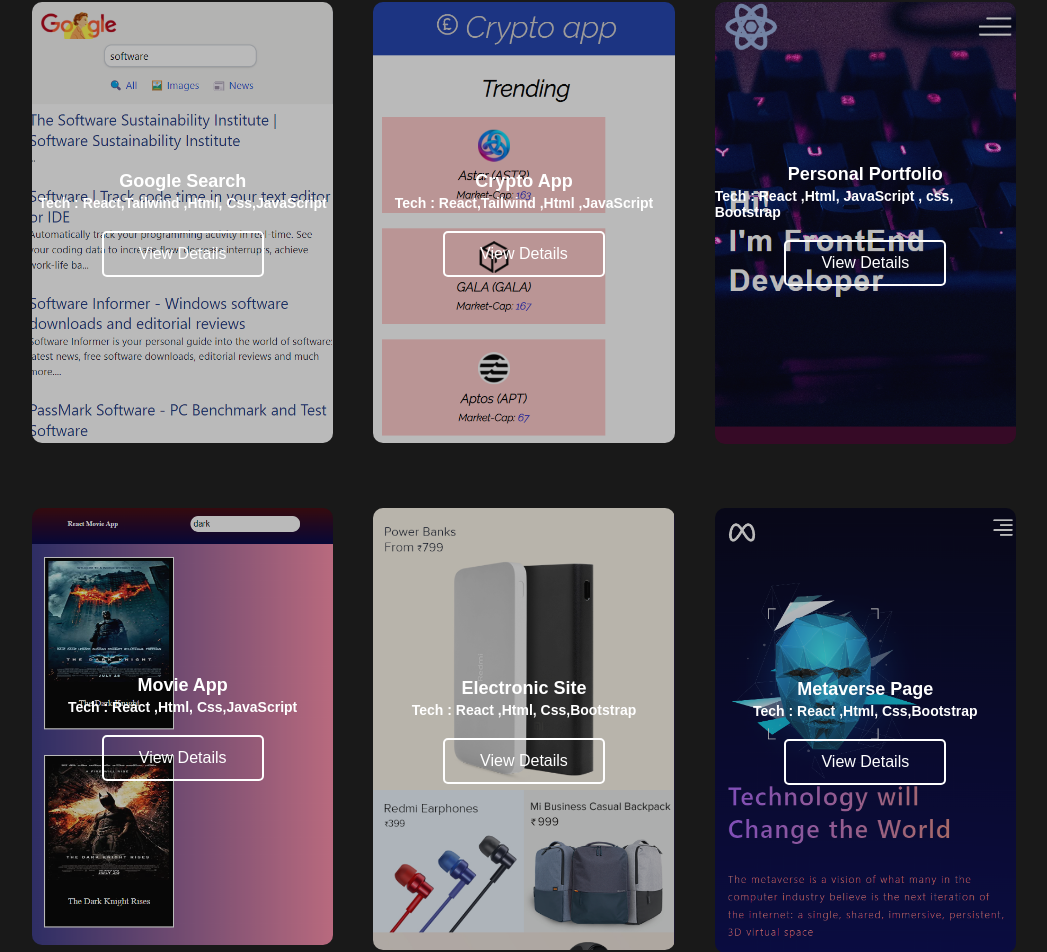
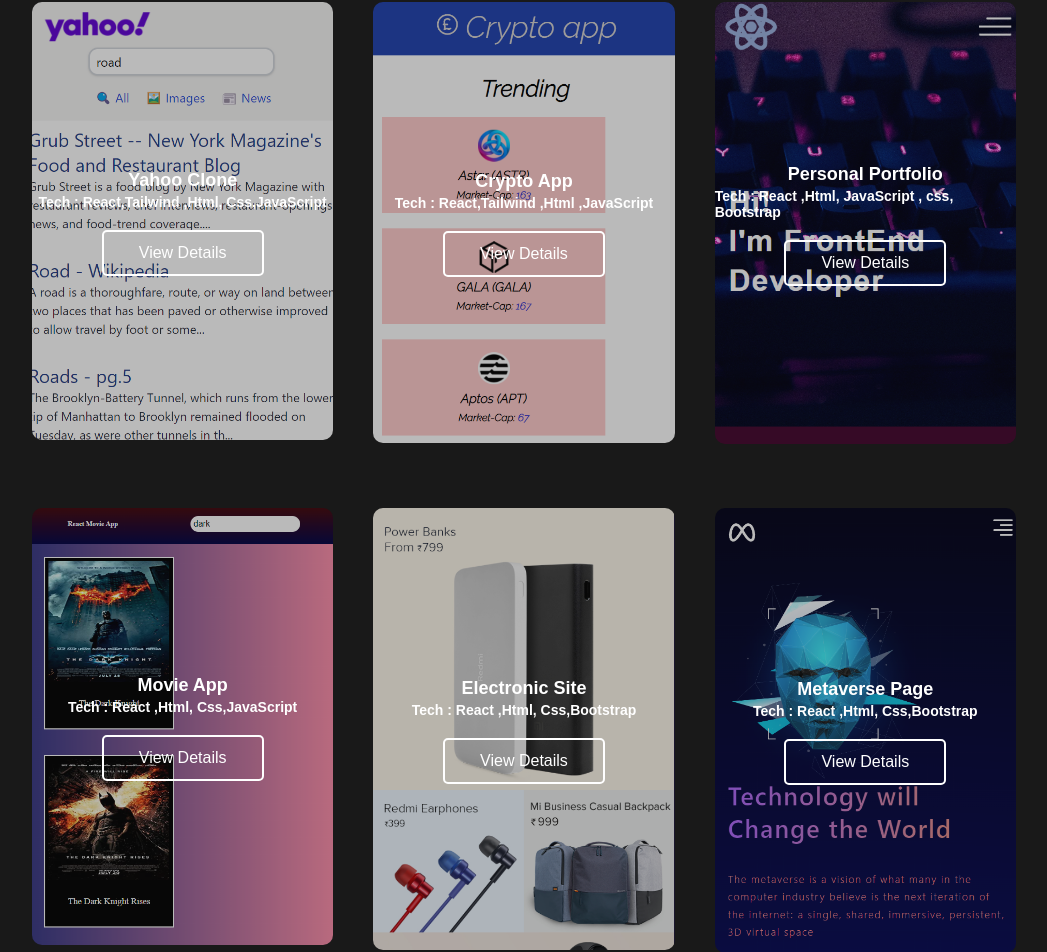
Before and after one commit to akshayudupa7/Web-Portfolio, a React (Create React App) app: page / in a window 1280 px wide. Shown: the part 2229-3181 px from the top of the page, without its empty margins (116-1163 px from the left). Built offline with nearby package versions, Linux system fonts and the light colour scheme.

Commit message:
portfolio

```diff
--- a/src/Project.css
+++ b/src/Project.css
@@ -6,13 +6,13 @@
   border-radius: 10px;
   width: 100%;
   object-fit: cover;
-    transition: .4s;
-    opacity: .7;
+  transition: 0.4s;
+  opacity: 0.7;
   position: relative;
 }
 
- img.project__img::after{
-    content: '';
+img.project__img::after {
+  content: "";
   width: 100%;
   height: 100%;
   background-color: #000;
@@ -28,8 +28,8 @@
   left: 0;
   background-color: #f9004d;
   border-radius: 10px;
-    transition: .4s;
-    opacity: .3;
+  transition: 0.4s;
+  opacity: 0.3;
   display: none;
 }
 
@@ -66,7 +66,7 @@
   font-family: Poppins, sans-serif;
   font-weight: 700;
   padding-bottom: 20px;
-    color:#fff;
+  color: #fff;
   padding-top: 3px;
 }
 
@@ -74,7 +74,7 @@
   padding: 12px 35px;
   border: 2px solid #ffffff;
   border-radius: 5px;
-    transition: .4s ease;
+  transition: 0.4s ease;
 }
 
 a.project__btn:hover {
@@ -92,7 +92,7 @@
   color: #fff !important;
   text-transform: uppercase;
   letter-spacing: 2px;
-    transition: .4s all ease;
+  transition: 0.4s all ease;
 }
 
 button.view__more:hover {
--- a/src/Project.jsx
+++ b/src/Project.jsx
@@ -30,9 +30,9 @@
                             </div>
                         </div>
                         <div className="project__meta absolute">
-                            <h4 className="project__text">Google Search</h4>
+                            <h4 className="project__text">Yahoo Clone</h4>
                              <p  className="project__text">Tech : React,Tailwind ,Html, Css,JavaScript</p>
-                            <a href="https://akshayudupa7.github.io/React-google-clone/" className="project__btn">View Details</a>
+                            <a href="https://akshayudupa7.github.io/React-yahoo-clone/" className="project__btn">View Details</a>
                         </div>
                     </div>
                    </div>
```
Also changed, not shown: src/img/portfolio-1.png. Lines whose indentation alone changed are shown as unchanged.
